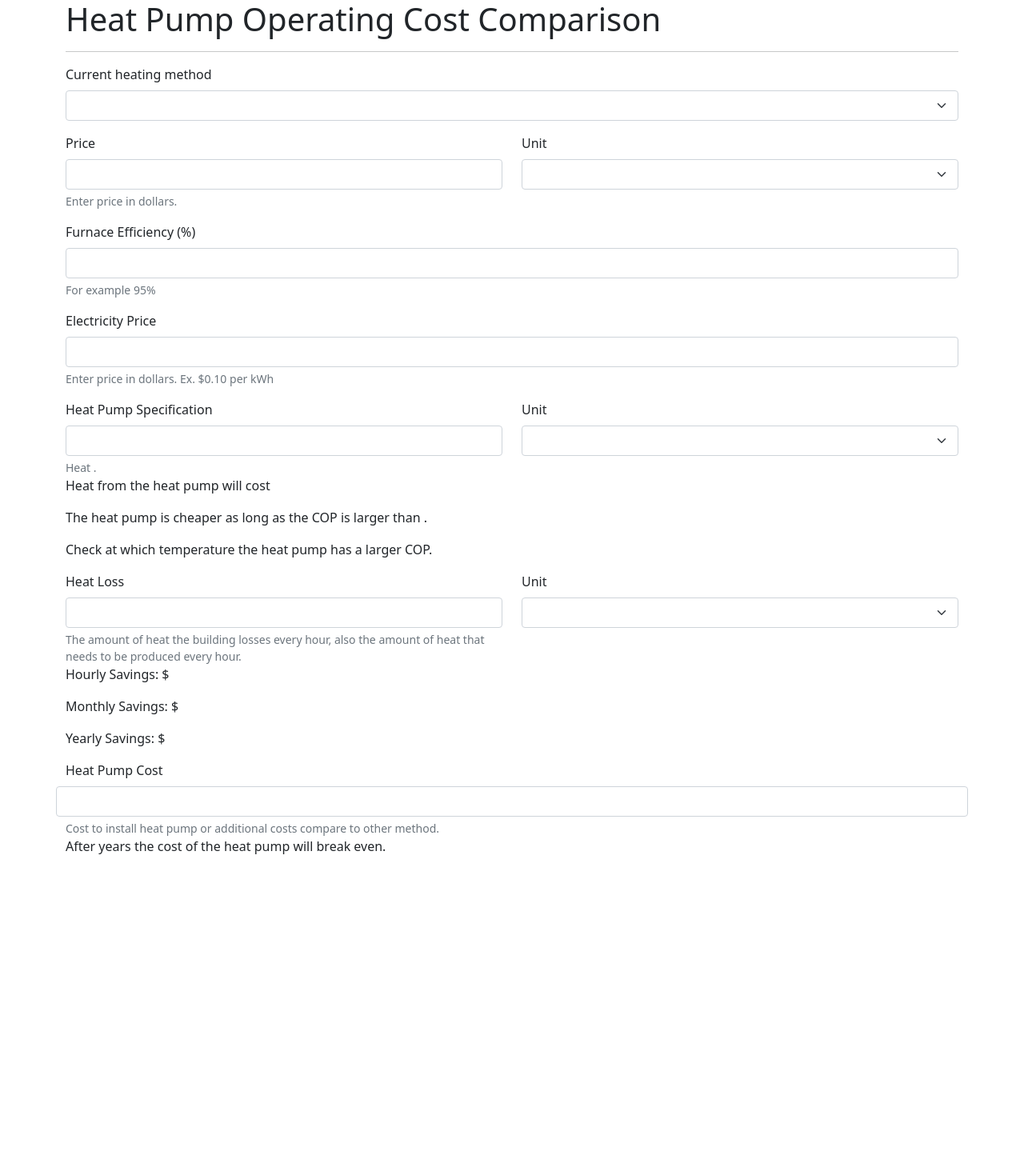
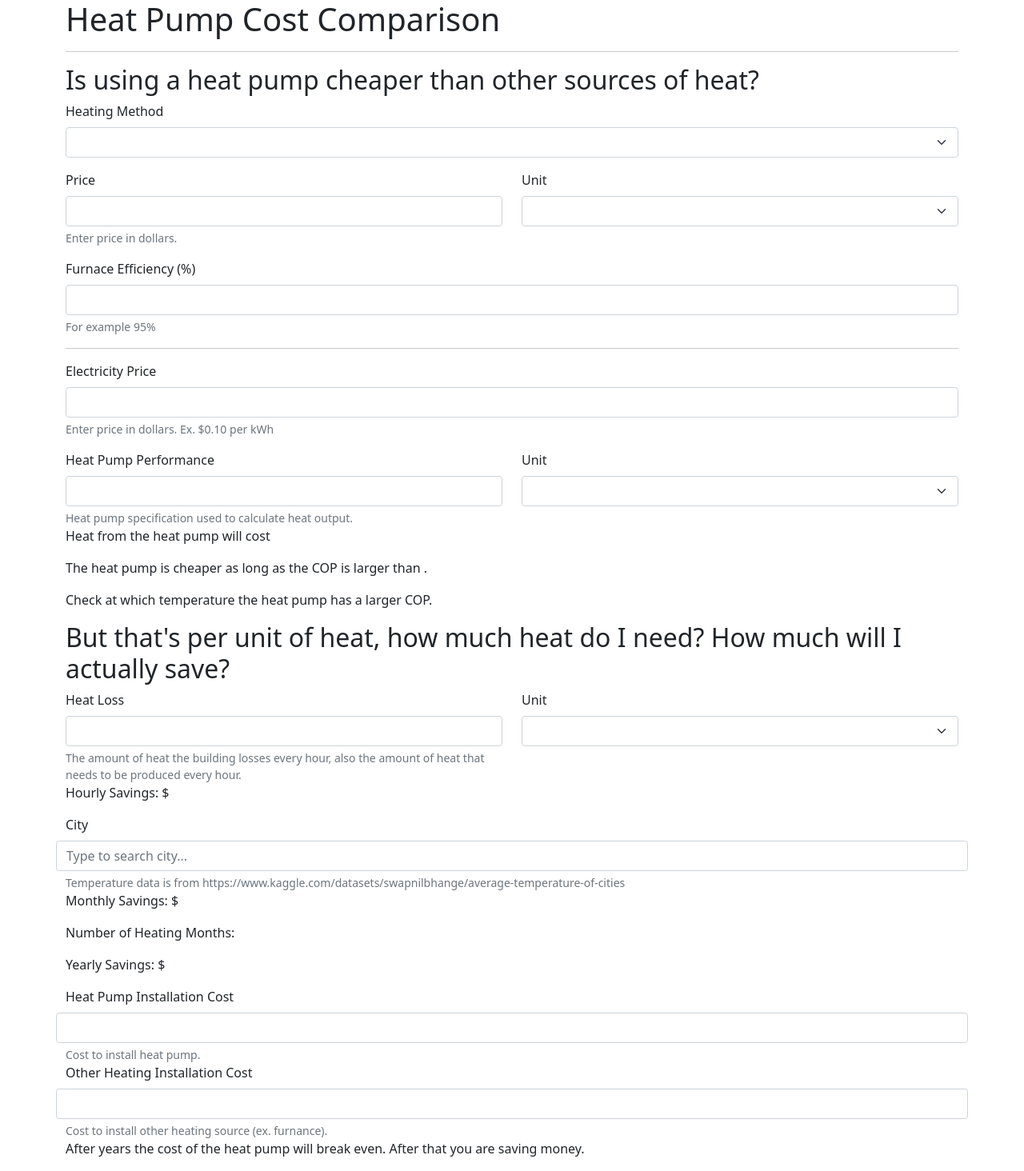
Before and after one commit to Siecje/heatpump-cost, a plain HTML site: page index.html in a window 1280 px wide. Shown: the whole page at 80% size. Before the commit the page ends 1086 px from the top, so only its background shows below. Drawn offline with nearby package versions, Linux system fonts and the light colour scheme.

Commit message:
Add city to calculate savings

```diff
--- a/calc.js
+++ b/calc.js
@@ -8,7 +8,7 @@ function preFillForm(){
   document.getElementById("electricity_price").value = "0.12";
   document.getElementById("heatLoss").value = "22515";
   document.getElementById("heatLossUnit").value = "BTUh";
-  // document.getElementById("city").value = "Ottawa";
+  document.getElementById("city").value = "Ottawa";
   document.getElementById("heatPump").value = "9";
   document.getElementById("heatPumpUnit").value = "HSPF";
   document.getElementById("heatPumpCost").value = "20000";
@@ -27,7 +27,7 @@ function addCitySuggestions(){
 
 
 function onLoad(){
-  // addCitySuggestions();
+  addCitySuggestions();
   // preFillForm();
 }
 document.addEventListener('DOMContentLoaded', onLoad, false);
@@ -90,6 +90,35 @@ function setExisting(){
 }
 
 
+function getTemperatureData(city){
+  for (const cityData of temperatureDataSet){
+    if (cityData[1] === city){
+      return cityData;
+    }
+  }
+}
+
+
+function getNumberOfHeatingMonths(temperatureData){
+  let count = 0;
+  // The first two items are country and city
+  const startIndex = 2;
+  // We don't care about the last two elements
+  const endIndex = temperatureData.length - 2;
+
+  // Temperature to stop heating
+  // I'd like to use 15 but with montly averages
+  // This gives a better estimate.
+  let stopHeatingTemp = 10;
+  for(let i=startIndex;i<endIndex;i++){
+    if (temperatureData[i] <= stopHeatingTemp){
+      count += 1;
+    }
+  }
+  return count;
+}
+
+
 function calculateCOP(){
   let price = Number(document.getElementById("price").value);
   let unit = document.getElementById("unit").value;
@@ -142,12 +171,26 @@ function calculateCOP(){
     hourlyDifference = hpCostPerHour - otherCostPerHour;
   }
   let monthlyDifference = hourlyDifference * 24 * 30;
-  let yearlyDifference = hourlyDifference * 24 * 365;
+  let city = document.getElementById("city").value;
+  let temperatureData = getTemperatureData(city);
+  let numMonthsOfHeat = getNumberOfHeatingMonths(temperatureData);
+
+  let yearlyDifference = 0;
+  if (numMonthsOfHeat > 0){
+    yearlyDifference = hourlyDifference * 24 * 30 * numMonthsOfHeat;
+  }
+
   document.getElementById("hourlyDifference").innerText = hourlyDifference.toFixed(2);
   document.getElementById("monthlyDifference").innerText = monthlyDifference.toFixed(0);
+  document.getElementById("numHeatingMonths").innerText = numMonthsOfHeat;
   document.getElementById("yearlyDifference").innerText = yearlyDifference.toFixed(0);
 
   let heatPumpCost = document.getElementById("heatPumpCost").value;
+  let otherCost = Number(document.getElementById("otherCost").value);
+  if (Number.isInteger(otherCost)){
+    heatPumpCost -= otherCost;
+  }
+
   let breakEvenYear = heatPumpCost / yearlyDifference;
   document.getElementById("breakEvenYear").innerText = breakEvenYear.toFixed(2);
 }
--- a/index.html
+++ b/index.html
@@ -7,15 +7,16 @@
     <link href="https://cdn.jsdelivr.net/npm/bootstrap@5.0.2/dist/css/bootstrap.min.css" rel="stylesheet" integrity="sha384-EVSTQN3/azprG1Anm3QDgpJLIm9Nao0Yz1ztcQTwFspd3yD65VohhpuuCOmLASjC" crossorigin="anonymous">
     <link href="styles.css" rel="stylesheet">
 
-    <title>Heat Pump Operating Cost Comparison</title>
+    <title>Heat Pump Cost Comparison</title>
   </head>
   <body>
     <div class="container">
-      <h1>Heat Pump Operating Cost Comparison</h1>
+      <h1>Heat Pump Cost Comparison</h1>
       <hr/>
+      <h2>Is using a heat pump cheaper than other sources of heat?</h2>
       <form>
         <div class="mb-3">
-          <label for="existing" class="form-label">Current heating method</label>
+          <label for="existing" class="form-label">Heating Method</label>
           <select aria-label="" class="form-select" id="existing" onchange="setExisting()">
             <option value="" selected></option>
             <option value="0">Natural Gas</option>
@@ -50,6 +51,7 @@
               onchange="calculateCOP()">
           <div id="efficiencyHelp" class="form-text">For example 95%</div>
         </div>
+        <hr>
         <div class="mb-3">
           <label for="electricity_price" class="form-label">Electricity Price</label>
           <input type="text" class="form-control" id="electricity_price" aria-describedby="electricity_priceHelp"
@@ -58,9 +60,9 @@
         </div>
         <div class="row">
           <div class="col">
-            <label for="heatPump" class="form-label">Heat Pump Specification</label>
+            <label for="heatPump" class="form-label">Heat Pump Performance</label>
             <input type="text" class="form-control" id="heatPump" aria-describedby="heatPumpHelp" onchange="calculateCOP()">
-            <div id="heatPumpHelp" class="form-text">Heat .</div>
+            <div id="heatPumpHelp" class="form-text">Heat pump specification used to calculate heat output.</div>
           </div>
           <div class="col">
             <label for="heatPumpUnit" class="form-label">Unit</label>
@@ -76,6 +78,7 @@
           <p>The heat pump is cheaper as long as the COP is larger than <span id="cop"></span>.</p>
           <p>Check at which temperature the heat pump has a larger COP.</p>
         </div>
+        <h2>But that's per unit of heat, how much heat do I need? How much will I actually save?</h2>
         <div class="row">
           <div class="col">
             <label for="heatLoss" class="form-label">Heat Loss</label>
@@ -94,23 +97,32 @@
         </div>
         <div class="row">
           <p>Hourly Savings: $<span id="hourlyDifference"></span></p>
-          <p>Monthly Savings: $<span id="monthlyDifference"></span></p>
-          <p>Yearly Savings: $<span id="yearlyDifference"></span></p>
         </div>
         <div class="row">
-          <label for="heatPumpCost" class="form-label">Heat Pump Cost</label>
-          <input type="text" class="form-control" id="heatPumpCost" aria-describedby="heatPumpCostHelp" onchange="calculateCOP()">
-          <div id="heatPumpCostHelp" class="form-text">Cost to install heat pump or additional costs compare to other method.</div>
-        </div>
-        <div class="row">
-          <p>After <span id="breakEvenYear"></span> years the cost of the heat pump will break even.</p>
-        </div>
-        <!-- <div class="row">
           <label for="city" class="form-label">City</label>
           <input class="form-control" list="cityOptions" id="city" placeholder="Type to search city...">
           <datalist id="cityOptions">
           </datalist>
-        </div> -->
+        </div>
+        <div class="form-text">Temperature data is from https://www.kaggle.com/datasets/swapnilbhange/average-temperature-of-cities</div>
+        <div class="row">
+          <p>Monthly Savings: $<span id="monthlyDifference"></span></p>
+          <p>Number of Heating Months: <span id="numHeatingMonths"></span></p>
+          <p>Yearly Savings: $<span id="yearlyDifference"></span></p>
+        </div>
+        <div class="row">
+          <label for="heatPumpCost" class="form-label">Heat Pump Installation Cost</label>
+          <input type="text" class="form-control" id="heatPumpCost" aria-describedby="heatPumpCostHelp" onchange="calculateCOP()">
+          <div id="heatPumpCostHelp" class="form-text">Cost to install heat pump.</div>
+        </div>
+        <div class="row">
+          <label for="otherCost" class="form-label">Other Heating Installation Cost</label>
+          <input type="text" class="form-control" id="otherCost" aria-describedby="otherCostHelp" onchange="calculateCOP()">
+          <div id="otherCostHelp" class="form-text">Cost to install other heating source (ex. furnance).</div>
+        </div>
+        <div class="row">
+          <p>After <span id="breakEvenYear"></span> years the cost of the heat pump will break even. After that you are saving money.</p>
+        </div>
       </form>
     </div>
     <script src="https://cdn.jsdelivr.net/npm/bootstrap@5.0.2/dist/js/bootstrap.bundle.min.js" integrity="sha384-MrcW6ZMFYlzcLA8Nl+NtUVF0sA7MsXsP1UyJoMp4YLEuNSfAP+JcXn/tWtIaxVXM" crossorigin="anonymous"></script>
@@ -118,6 +130,3 @@
     <script src="calc.js"></script>
   </body>
 </html>
-
-<!-- https://www.kaggle.com/datasets/swapnilbhange/average-temperature-of-cities -->
-<!-- https://en.wikipedia.org/wiki/Heating_seasonal_performance_factor -->
```
